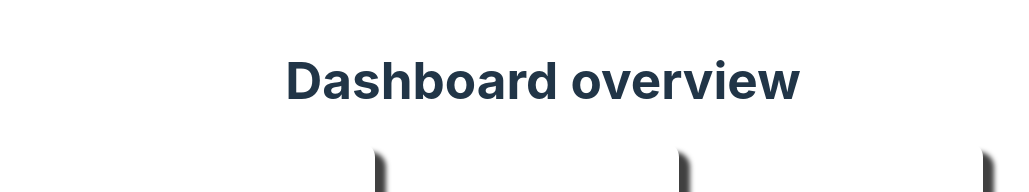
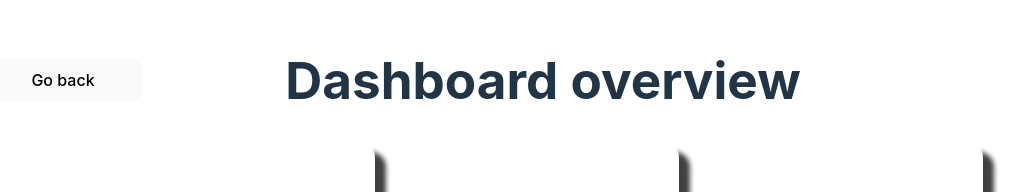
Before and after one commit to KyuXCode/vote-vault-frontend, a React (Vite) app: page /dashboard in a window 1280 px wide. Shown: the top 192 px of the page, without its empty margins (97-1126 px from the left). Built offline with nearby package versions, Linux system fonts and the light colour scheme; no server answers.

Commit message:
Add back button for form and dashboard

```diff
--- a/src/Dashboard/Dashboard.tsx
+++ b/src/Dashboard/Dashboard.tsx
@@ -2,9 +2,11 @@ import {FC, useEffect, useState} from 'react';
 import './dashboardStyles.scss'
 import {getDashboardData} from "../utilities/api/dashboardApi.ts";
 import {DashBoardData} from "../Types/DashBoardData.ts";
+import {useNavigate} from "react-router-dom";
 
 const Dashboard: FC = () => {
-    const[data, setData] = useState<DashBoardData>()
+    const [data, setData] = useState<DashBoardData>()
+    const navigate = useNavigate();
 
     useEffect(() => {
         getDashboardData().then((result) => {
@@ -14,14 +16,20 @@ const Dashboard: FC = () => {
         });
     }, [])
 
+    const handleGoBack = () => {
+        navigate(-1)
+    }
+
 
     return (
         <div className='dashboard-container'>
-            <h1>Dashboard overview</h1>
-
+            <div className="header">
+                <button onClick={handleGoBack} className="go-back-button">Go back</button>
+                <h1>Dashboard overview</h1>
+            </div>
             <div className="widget-container">
                 <div className="entity-count-widget">
-                    <h2>Total Vendors</h2>
+                <h2>Total Vendors</h2>
                     <h1>{data?.total_vendors}</h1>
                 </div>
 
--- a/src/Dashboard/dashboardStyles.scss
+++ b/src/Dashboard/dashboardStyles.scss
@@ -1,12 +1,30 @@
+.header {
+  display: grid;
+  grid-template-columns: repeat(4, 1fr);
+  grid-template-rows: 1fr;
+  align-items: center;
+
+  h1 {
+    grid-column: span 2;
+    width: 100%;
+  }
+
+  button {
+    align-self: flex-start;
+    margin: auto 5rem;
+  }
+}
+
 .widget-container {
-  width: 80vw;
+  width: 90%;
+  margin: 0 auto;
   display: flex;
   flex-wrap: wrap;
   gap: 2rem;
   justify-content: center;
 }
 
-.entity-count-widget{
+.entity-count-widget {
   width: 13rem;
   height: 15rem;
   background: white;
@@ -14,7 +32,7 @@
   padding: 2rem;
   border-radius: 15px;
 
-  -webkit-box-shadow: 11px 10px 5px 0px rgba(0,0,0,0.75);
-  -moz-box-shadow: 11px 10px 5px 0px rgba(0,0,0,0.75);
-  box-shadow: 11px 10px 5px 0px rgba(0,0,0,0.75);
+  -webkit-box-shadow: 11px 10px 5px 0 rgba(0, 0, 0, 0.75);
+  -moz-box-shadow: 11px 10px 5px 0 rgba(0, 0, 0, 0.75);
+  box-shadow: 11px 10px 5px 0 rgba(0, 0, 0, 0.75);
 }
--- a/src/Forms/Certification/CertificationForm/CertificationForm.tsx
+++ b/src/Forms/Certification/CertificationForm/CertificationForm.tsx
@@ -61,7 +61,13 @@ const CertificationForm: FC = () => {
         navigate('/certifications');
     };
 
+    const handleGoBack = () => {
+        navigate(-1);
+    };
+
     return (
+        <div>
+            <button onClick={handleGoBack} className="go-back-button">Go back</button>
             <form onSubmit={handleSubmit} className="certification-form-container">
                 <label>
                     Model Number:
@@ -213,6 +219,7 @@ const CertificationForm: FC = () => {
 
                 <button type="submit">{isEditMode ? 'Update' : 'Create'} Certification</button>
             </form>
+        </div>
     );
 };
 
--- a/src/Forms/Component/ComponentForm/ComponentForm.tsx
+++ b/src/Forms/Component/ComponentForm/ComponentForm.tsx
@@ -45,7 +45,14 @@ const ComponentForm: FC = () => {
         navigate('/components');
     };
 
+    const handleGoBack = () => {
+        navigate(-1);
+    };
+
     return (
+        <div>
+            <button onClick={handleGoBack} className="go-back-button">Go back</button>
+
             <form onSubmit={handleSubmit} className="component-form-container">
                 <label>
                     Name:
@@ -98,6 +105,7 @@ const ComponentForm: FC = () => {
 
                 <button type="submit">{isEditMode ? 'Update' : 'Create'} Component</button>
             </form>
+        </div>
     );
 };
 
--- a/src/Forms/Contract/ContractForm/ContractForm.tsx
+++ b/src/Forms/Contract/ContractForm/ContractForm.tsx
@@ -13,7 +13,7 @@ const ContractForm: FC = () => {
         }
     );
 
-    const { id } = useParams<{ id?: string }>();
+    const {id} = useParams<{ id?: string }>();
     const navigate = useNavigate();
     const isEditMode = Boolean(id);
 
@@ -30,7 +30,7 @@ const ContractForm: FC = () => {
     }, [isEditMode, id]);
 
     const handleChange = (e: React.ChangeEvent<HTMLInputElement | HTMLSelectElement>) => {
-        const { name, value } = e.target;
+        const {name, value} = e.target;
         setFormData((prevData) => ({
             ...prevData,
             [name]: value,
@@ -47,7 +47,13 @@ const ContractForm: FC = () => {
         navigate('/contracts');
     };
 
+    const handleGoBack = () => {
+        navigate(-1);
+    };
+
     return (
+        <div>
+            <button onClick={handleGoBack} className="go-back-button">Go back</button>
             <form onSubmit={handleSubmit} className="contract-form-container">
                 <label>
                     Begin Date:
@@ -100,6 +106,7 @@ const ContractForm: FC = () => {
 
                 <button type="submit">{formData.id ? 'Update' : 'Create'} Contract</button>
             </form>
+        </div>
     );
 };
 
--- a/src/Forms/County/CountyForm/CountyForm.tsx
+++ b/src/Forms/County/CountyForm/CountyForm.tsx
@@ -1,15 +1,15 @@
 import {FC, useEffect, useState} from 'react';
-import { County } from '../../../Types/County.ts';
+import {County} from '../../../Types/County.ts';
 import './countyFormStyles.scss';
 import {createCounty, getCountyById, updateCounty} from '../../../utilities/api/countyApi.ts';
 import {useNavigate, useParams} from 'react-router-dom';
 
 const CountyForm: FC = () => {
-    const [formData, setFormData] = useState<County>( {
+    const [formData, setFormData] = useState<County>({
         name: ''
     });
 
-    const { id } = useParams<{ id?: string }>();
+    const {id} = useParams<{ id?: string }>();
     const navigate = useNavigate();
     const isEditMode = Boolean(id);
 
@@ -26,7 +26,7 @@ const CountyForm: FC = () => {
     }, [isEditMode, id]);
 
     const handleChange = (e: React.ChangeEvent<HTMLInputElement | HTMLSelectElement>) => {
-        const { name, value } = e.target;
+        const {name, value} = e.target;
         setFormData((prevData) => ({
             ...prevData,
             [name]: value,
@@ -43,7 +43,13 @@ const CountyForm: FC = () => {
         navigate('/counties');
     };
 
+    const handleGoBack = () => {
+        navigate(-1);
+    };
+
     return (
+        <div>
+            <button onClick={handleGoBack} className="go-back-button">Go back</button>
             <form onSubmit={handleSubmit} className="county-form-container">
                 <label>
                     County Name:
@@ -58,6 +64,7 @@ const CountyForm: FC = () => {
 
                 <button type="submit">{formData.id ? 'Update' : 'Create'} County</button>
             </form>
+        </div>
     );
 };
 
--- a/src/Forms/Disposition/DispositionForm/DispositionForm.tsx
+++ b/src/Forms/Disposition/DispositionForm/DispositionForm.tsx
@@ -13,7 +13,7 @@ const DispositionForm: FC = () => {
         inventory_unit_id: 0,
     });
 
-    const { id } = useParams<{ id?: string }>();
+    const {id} = useParams<{ id?: string }>();
     const navigate = useNavigate();
     const isEditMode = Boolean(id);
 
@@ -30,7 +30,7 @@ const DispositionForm: FC = () => {
     }, [isEditMode, id]);
 
     const handleChange = (e: React.ChangeEvent<HTMLInputElement | HTMLSelectElement>) => {
-        const { name, value } = e.target;
+        const {name, value} = e.target;
         setFormData((prevData) => ({
             ...prevData,
             [name]: value,
@@ -48,7 +48,13 @@ const DispositionForm: FC = () => {
         navigate('/dispositions');
     };
 
+    const handleGoBack = () => {
+        navigate(-1);
+    };
+
     return (
+        <div>
+            <button onClick={handleGoBack} className="go-back-button">Go back</button>
             <form onSubmit={handleSubmit} className='disposition-form-container'>
                 <label>
                     Date:
@@ -107,6 +113,7 @@ const DispositionForm: FC = () => {
 
                 <button type="submit">{isEditMode ? 'Update' : 'Create'} Disposition</button>
             </form>
+        </div>
     );
 };
 
--- a/src/Forms/Expense/ExpenseForm/ExpenseForm.tsx
+++ b/src/Forms/Expense/ExpenseForm/ExpenseForm.tsx
@@ -50,7 +50,13 @@ const ExpenseForm: FC = () => {
         navigate('/expenses');
     };
 
+    const handleGoBack = () => {
+        navigate(-1);
+    };
+
     return (
+        <div>
+            <button onClick={handleGoBack} className="go-back-button">Go back</button>
             <form onSubmit={handleSubmit} className='expense-form-container'>
                 <label>
                     Name
@@ -120,6 +126,7 @@ const ExpenseForm: FC = () => {
 
                 <button type="submit">{isEditMode ? 'Update' : 'Create'} Expense</button>
             </form>
+        </div>
     );
 };
 
--- a/src/Forms/Inventory/InventoryForm/InventoryForm.tsx
+++ b/src/Forms/Inventory/InventoryForm/InventoryForm.tsx
@@ -18,7 +18,7 @@ const InventoryForm: FC = () => {
         usage: Usage.Active
     });
 
-    const { id } = useParams<{ id?: string }>();
+    const {id} = useParams<{ id?: string }>();
     const navigate = useNavigate();
     const isEditMode = Boolean(id);
 
@@ -35,7 +35,7 @@ const InventoryForm: FC = () => {
     }, [isEditMode, id]);
 
     const handleChange = (e: React.ChangeEvent<HTMLInputElement | HTMLSelectElement>) => {
-        const { name, value } = e.target;
+        const {name, value} = e.target;
         setFormData((prevData) => ({
             ...prevData,
             [name]: value,
@@ -53,7 +53,13 @@ const InventoryForm: FC = () => {
         navigate('/inventory_units');
     };
 
+    const handleGoBack = () => {
+        navigate(-1);
+    };
+
     return (
+        <div>
+            <button onClick={handleGoBack} className="go-back-button">Go back</button>
             <form onSubmit={handleSubmit} className='inventory-form-container'>
                 <label>
                     Serial Number:
@@ -133,6 +139,7 @@ const InventoryForm: FC = () => {
 
                 <button type="submit">{isEditMode ? 'Update' : 'Create'} Inventory</button>
             </form>
+        </div>
     );
 };
 
--- a/src/Forms/StorageLocation/StorageLocationForm/StorageLocationForm.tsx
+++ b/src/Forms/StorageLocation/StorageLocationForm/StorageLocationForm.tsx
@@ -53,7 +53,13 @@ const StorageLocationForm: FC = () => {
         navigate('/storage_locations');
     };
 
+    const handleGoBack = () => {
+        navigate(-1);
+    };
+
     return (
+        <div>
+            <button onClick={handleGoBack} className="go-back-button">Go back</button>
             <form onSubmit={handleSubmit} className='storage-location-form-container'>
                 <label>
                     Name:
@@ -117,6 +123,7 @@ const StorageLocationForm: FC = () => {
 
                 <button type="submit">{isEditMode ? 'Update' : 'Create'} Storage Location</button>
             </form>
+        </div>
     );
 };
 
--- a/src/Forms/Vendor/VendorForm/VendorForm.tsx
+++ b/src/Forms/Vendor/VendorForm/VendorForm.tsx
@@ -51,46 +51,54 @@ const VendorForm: FC = () => {
         navigate('/vendors');
     };
 
+    const handleGoBack = () => {
+        navigate(-1);
+    };
+
     return (
+        <div>
+            <button onClick={handleGoBack} className="go-back-button">Go back</button>
             <form onSubmit={handleSubmit} className="vendor-form-container">
                 <label>
                     Name:
-                <input type="text" name="name" value={formData.name} onChange={handleChange} required />
+                    <input type="text" name="name" value={formData.name} onChange={handleChange} required/>
                 </label>
 
                 <label>
                     Address:
-                <input type="text" name="address" value={formData.address || ''} onChange={handleChange} />
+                    <input type="text" name="address" value={formData.address || ''} onChange={handleChange}/>
                 </label>
 
                 <label>
                     City:
-                <input type="text" name="city" value={formData.city || ''} onChange={handleChange} />
+                    <input type="text" name="city" value={formData.city || ''} onChange={handleChange}/>
                 </label>
 
                 <label>
                     State:
-                <input type="text" name="state" value={formData.state || ''} onChange={handleChange} />
+                    <input type="text" name="state" value={formData.state || ''} onChange={handleChange}/>
                 </label>
 
                 <label>
                     Zip:
-                <input type="text" name="zip" value={formData.zip || ''} onChange={handleChange} />
+                    <input type="text" name="zip" value={formData.zip || ''} onChange={handleChange}/>
                 </label>
 
                 <label>
                     Contact Name:
-                <input type="text" name="contact_name" value={formData.contact_name || ''} onChange={handleChange} />
+                    <input type="text" name="contact_name" value={formData.contact_name || ''} onChange={handleChange}/>
                 </label>
 
                 <label>
                     Contact Email:
-                <input type="email" name="contact_email" value={formData.contact_email || ''} onChange={handleChange} />
+                    <input type="email" name="contact_email" value={formData.contact_email || ''}
+                           onChange={handleChange}/>
                 </label>
 
                 <label>
                     Contact Phone:
-                <input type="tel" name="contact_phone" value={formData.contact_phone || ''} onChange={handleChange} />
+                    <input type="tel" name="contact_phone" value={formData.contact_phone || ''}
+                           onChange={handleChange}/>
                 </label>
 
                 <label>
@@ -106,6 +114,7 @@ const VendorForm: FC = () => {
 
                 <button type="submit">{isEditMode ? 'Update' : 'Create'} Vendor</button>
             </form>
+        </div>
     );
 };
 
```
Lines whose indentation alone changed are shown as unchanged.
